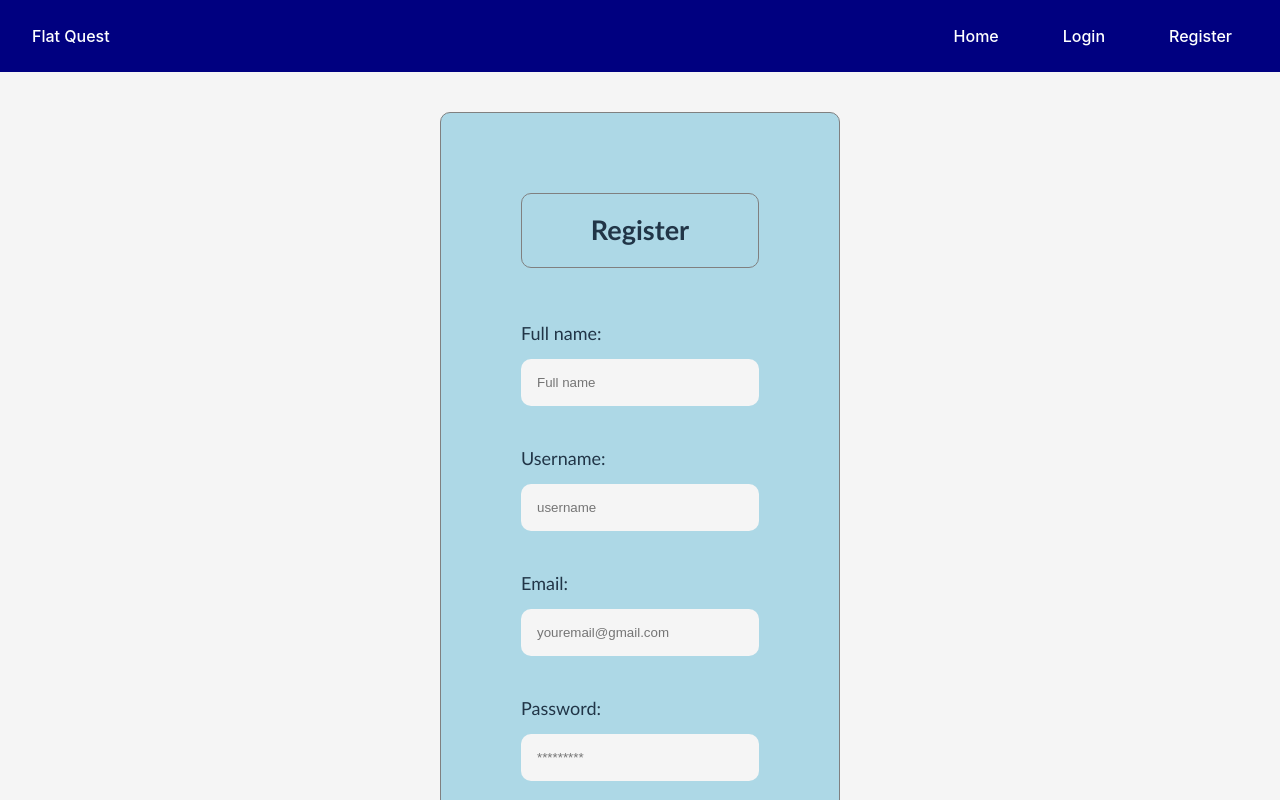
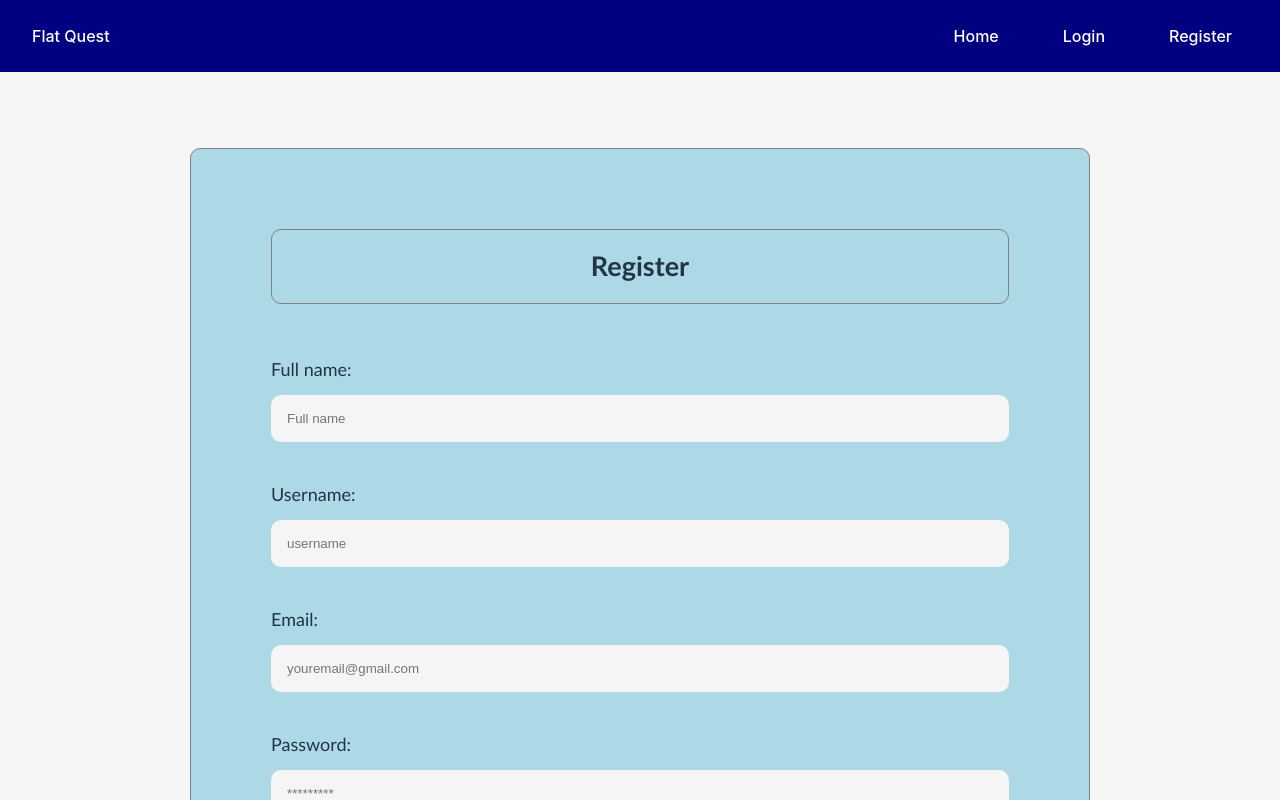
Before and after one commit to tamrachan/FlatQuestWeb, a React (Vite) app in the folder front-end/: page /register in a window 1280 px wide. Shown: the top 800 px of the page. Built offline with nearby package versions, Linux system fonts and the light colour scheme.

Commit message:
increased max-width to make forms wider. added padding in .login to space it

```diff
--- a/front-end/src/css/Login.css
+++ b/front-end/src/css/Login.css
@@ -6,6 +6,7 @@
     justify-content: center;
     font-family: Calibri;
     font-size: large;
+    padding: 3%;
 }
 
 .auth-form-container, .login-form, .register-form {
@@ -15,7 +16,7 @@
 
 .auth-form-container {
     width: 90%;
-    max-width: 400px;
+    max-width: 900px;
     padding: 5rem;
     border: 1px solid gray;
     border-radius: 10px;
```
